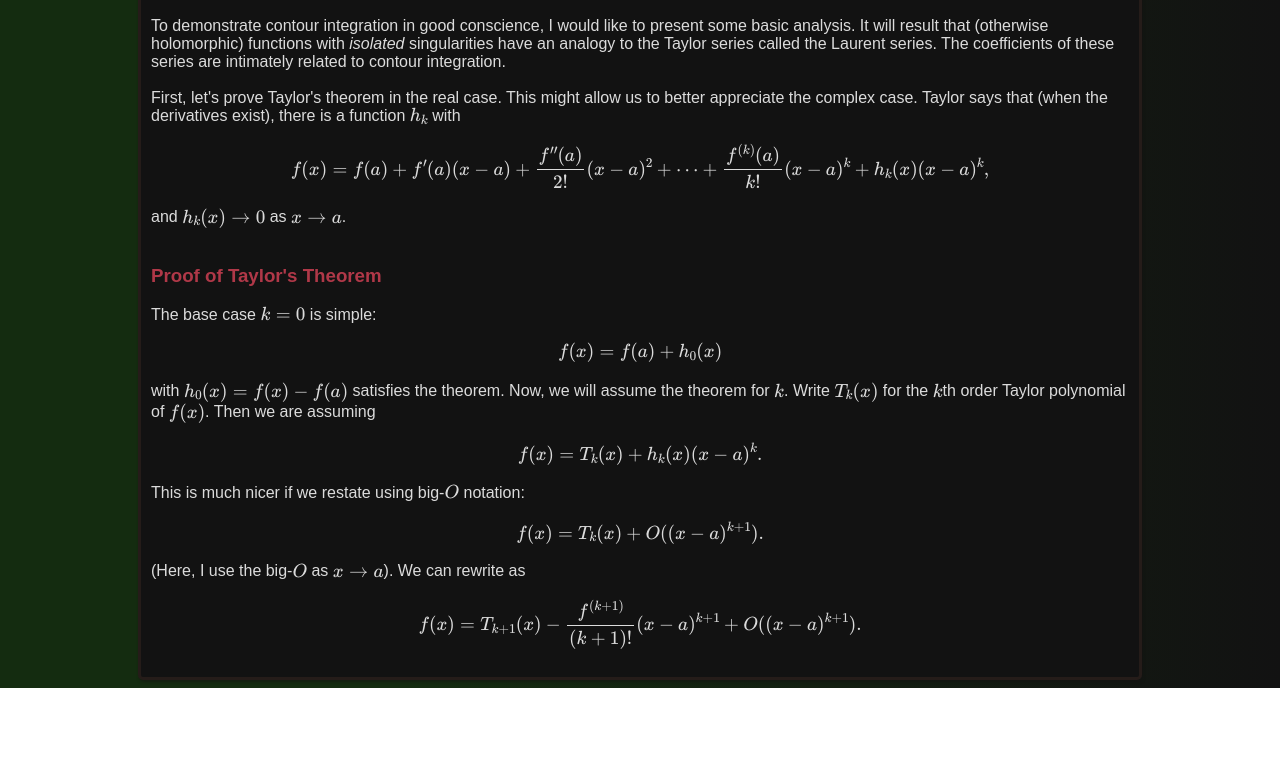
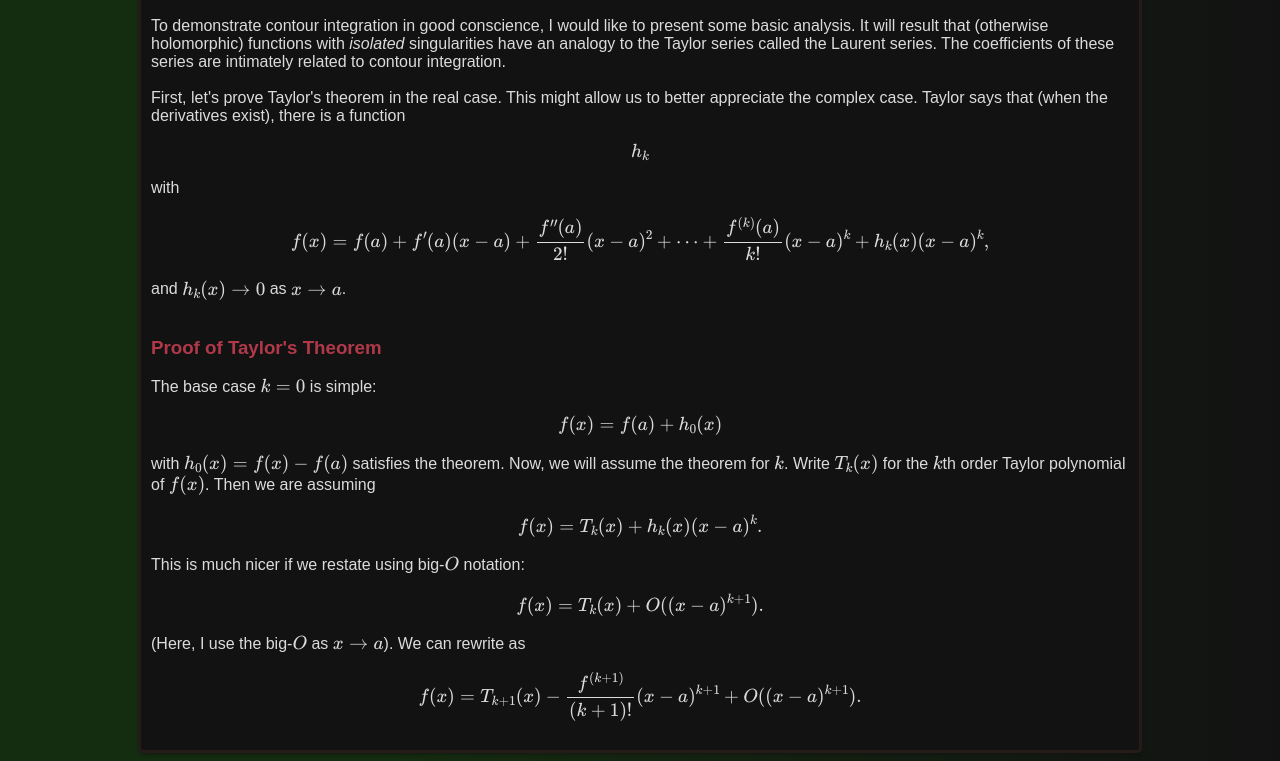
Before and after one commit to odrn/odrn.github.io, a plain HTML site: page posts/complex.html in a window 1280 px wide. Shown: the part 132-893 px from the top of the page. Before the commit the page ends 820 px from the top, so only its background shows below. Drawn offline with nearby package versions, Linux system fonts and the light colour scheme; some packages are replaced by stand-ins of ours.

Commit message:
mathjax test

```diff
--- a/posts/complex.html
+++ b/posts/complex.html
@@ -29,7 +29,7 @@
       intimately related to contour integration.
       <br><br>
       First, let's prove Taylor's theorem in the real case. This might allow us to better appreciate the complex case.
-      Taylor says that (when the derivatives exist), there is a function $h_k$ with
+      Taylor says that (when the derivatives exist), there is a function $$h_k$$ with
       \[f(x)=f(a)+f'(a)(x-a) + \frac{f''(a)}{2!}(x-a)^2 + \cdots + \frac{f^{(k)}(a)}{k!}(x-a)^k + h_k(x)(x-a)^k,\]
       and $h_k(x) \to 0$ as $x \to a$.
       <br><br>
```
